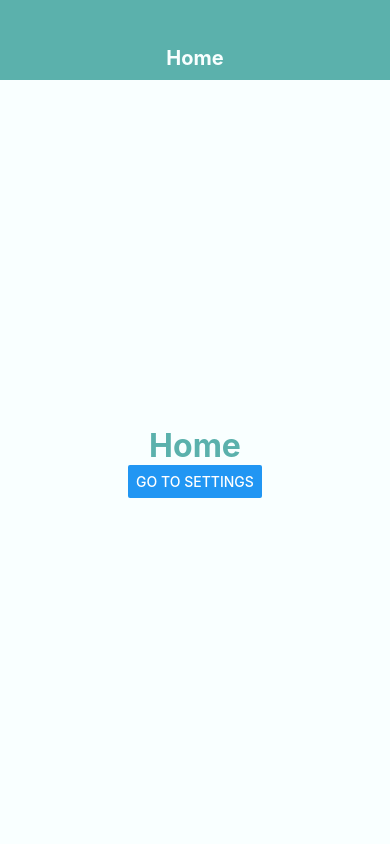
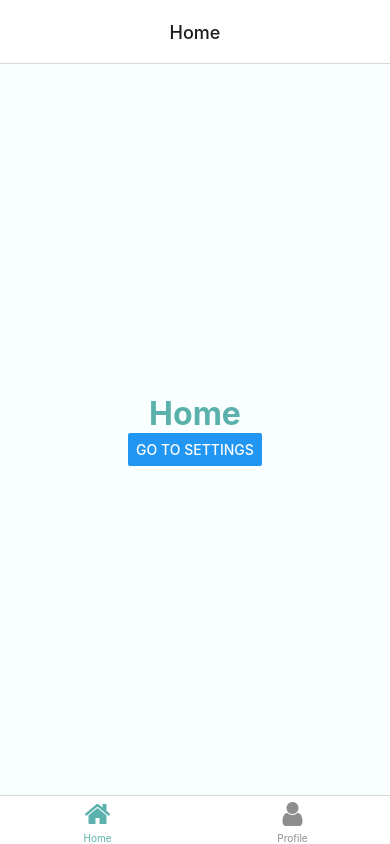
Before and after one commit to tartuzet/mis-contactos, a React Native app: screen /MyBottomTab in a window 390 px wide. Built offline with nearby package versions, Linux system fonts and the light colour scheme.

Commit message:
Se agrego TabNavigator

```diff
--- a/package.json
+++ b/package.json
@@ -9,6 +9,7 @@
     "web": "expo start --web"
   },
   "dependencies": {
+    "@react-navigation/bottom-tabs": "^6.5.20",
     "@react-navigation/native": "^6.1.17",
     "@react-navigation/stack": "^6.3.29",
     "expo": "~51.0.8",
--- /dev/null
+++ b/src/navigation/MyBottomTab.js
@@ -0,0 +1,38 @@
+import { View, Text } from 'react-native'
+import React from 'react'
+import { createBottomTabNavigator } from '@react-navigation/bottom-tabs'
+import Home from '../screens/Home';
+import Profile from '../screens/Profile';
+import {FontAwesome} from '@expo/vector-icons'
+import { Colors } from '../constans/colors';
+
+const MyTab = createBottomTabNavigator();
+
+export default function MyBottomTab() {
+  return (
+
+    <MyTab.Navigator screenOptions={{
+        headerTitleAlign:'center',
+        tabBarActiveTintColor: Colors.secondary,
+    }}>
+        <MyTab.Screen
+        name="Home"
+        component={Home}
+        options={{
+            tabBarIcon: ({color})=><FontAwesome name="home" size={28} color={color} />
+        }}
+
+        />
+        <MyTab.Screen
+        name="Profile"
+        component={Profile}
+        options={{
+            tabBarIcon: ({color})=><FontAwesome name="user" size={28} color={color} />
+        }}
+
+        />
+
+    </MyTab.Navigator>
+
+  )
+}
--- a/src/navigation/MyStack.js
+++ b/src/navigation/MyStack.js
@@ -1,9 +1,9 @@
 import React from 'react'
 import { createStackNavigator } from '@react-navigation/stack'
-import Home from '../screens/Home';
 import Settings from '../screens/Settings';
 import { View, Text } from 'react-native';
 import { Colors } from '../constans/colors';
+import MyBottomTab from './MyBottomTab';
 
 const HomeStack = createStackNavigator();
 function CustomHeader({ title }) {
@@ -30,14 +30,22 @@ function CustomHeader({ title }) {
         </View>
     )
 }
-const myConfig = {header: ({ route }) => <CustomHeader title={route.name} /> };
+const myConfig = {
+    headerShown:false,
+    // header: ({ route }) => <CustomHeader title={route.name} /> ,
+    presentation: 'modal'};
 
 
 export default function MyStack() {
     return (
         <HomeStack.Navigator initialRouteName='Home' screenOptions={myConfig}>
-            <HomeStack.Screen name='Home' component={Home} />
-            <HomeStack.Screen name='Settings' component={Settings} />
+
+            <HomeStack.Screen name='MyBottomTab' component={MyBottomTab} />
+
+            <HomeStack.Group screenOptions={{headerShown:true}}>
+            <HomeStack.Screen name='Settings' component={Settings} options={{headerBackTitle:'Home'}}/>
+            </HomeStack.Group>
+
         </HomeStack.Navigator>
     )
 }
--- a/src/navigation/RootNavigator.js
+++ b/src/navigation/RootNavigator.js
@@ -1,5 +1,6 @@
 import { NavigationContainer } from "@react-navigation/native"
 import MyStack from "./MyStack"
+import MyBottomTab from "./MyBottomTab"
 
 export default function RootNavigator() {
   return (
```
Also changed, not shown: 1 other file (tests, documents, lock files or other folders).
